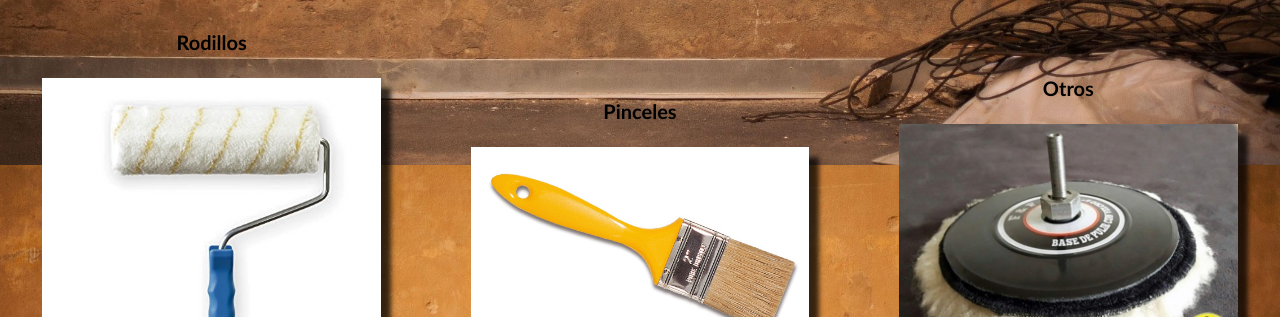
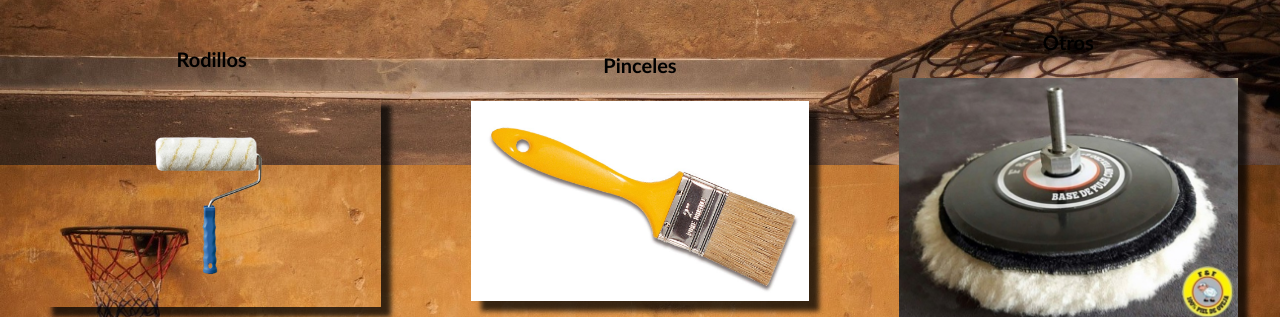
Before and after one commit to christianforgione/rypboris, a website: page index.html in a window 1280 px wide. Shown: the part 635-952 px from the top of the page. Drawn offline with nearby package versions, Linux system fonts and the light colour scheme.

Commit message:
test1
test1

```diff
--- a/index.html
+++ b/index.html
@@ -97,7 +97,7 @@
         <div id="fotosProductos">
             <div id="rodillos">
                 <p>Rodillos</p>
-                <a href="html/rodillos.html"><img class="producto" src="fotos/rodillo.jpg" alt="pinceles"> </a>
+                <a href="html/rodillos.html"><img class="producto" src="fotos/test1.png" alt="pinceles"> </a>
             </div>
             <div id="pinceles">
                 <p>Pinceles</p>
--- a/scss/_index.scss
+++ b/scss/_index.scss
@@ -33,13 +33,13 @@ textarea {
 .producto {
   width: 80%;
 }
-
+/*
 div a .producto {
   -webkit-box-shadow: 10px 10px 5px 0px rgba(0, 0, 0, 0.75);
   -moz-box-shadow: 10px 10px 5px 0px rgba(0, 0, 0, 0.75);
   box-shadow: 10px 10px 5px 0px rgba(0, 0, 0, 0.75);
 }
-
+*/
 #contacto {
   width: 100%;
 }
```
Also changed, not shown: css/estilosPinceles.css, fotos/rodillosf.png (added), fotos/rodillosf2.png (added), fotos/test1.png (added).
